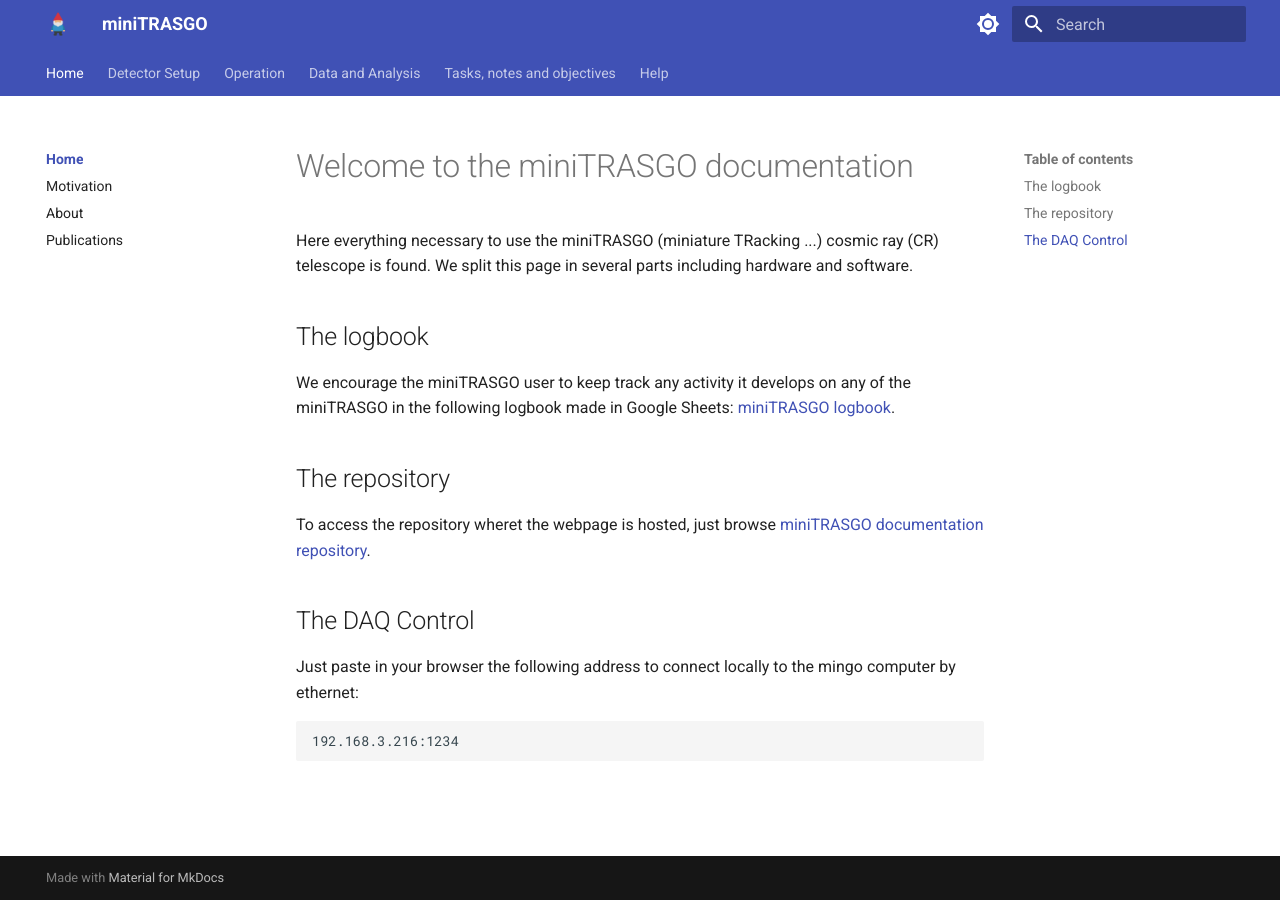
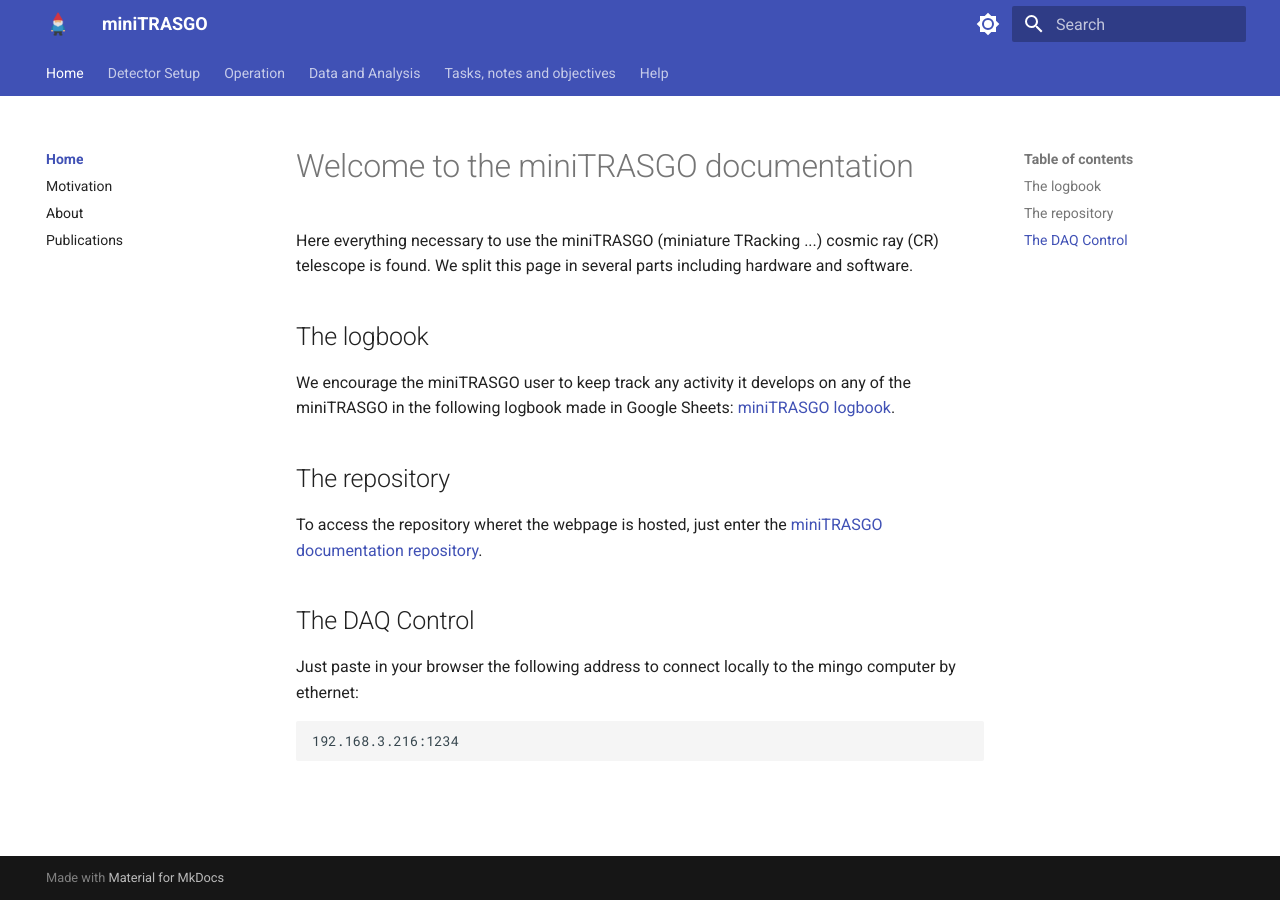
Before and after one commit to cayesoneira/miniTRASGO-documentation, an MkDocs documentation site: the page built from docs/index.md, in a window 1280 px wide. Built offline with MkDocs 1.6.1 and Material for MkDocs 9.7.7, drawn with Linux system fonts in a browser that asks for light colours.

Commit message:
Update index.md

```diff
--- a/docs/index.md
+++ b/docs/index.md
@@ -5,7 +5,7 @@
 We encourage the miniTRASGO user to keep track any activity it develops on any of the miniTRASGO in the following logbook made in Google Sheets: [miniTRASGO logbook](https://docs.google.com/spreadsheets/d/12n6DfQ32oXcRKpHaolfAoO3pKVVrrWzk7TBOIZ0N6ro/edit?usp=sharing).
 
 ## The repository
-To access the repository wheret the webpage is hosted, just browse [miniTRASGO documentation repository](https://github.com/cayesoneira/miniTRASGO).
+To access the repository wheret the webpage is hosted, just enter the [miniTRASGO documentation repository](https://github.com/cayesoneira/miniTRASGO).
 
 ## The DAQ Control
 Just paste in your browser the following address to connect locally to the mingo computer by ethernet:
```
